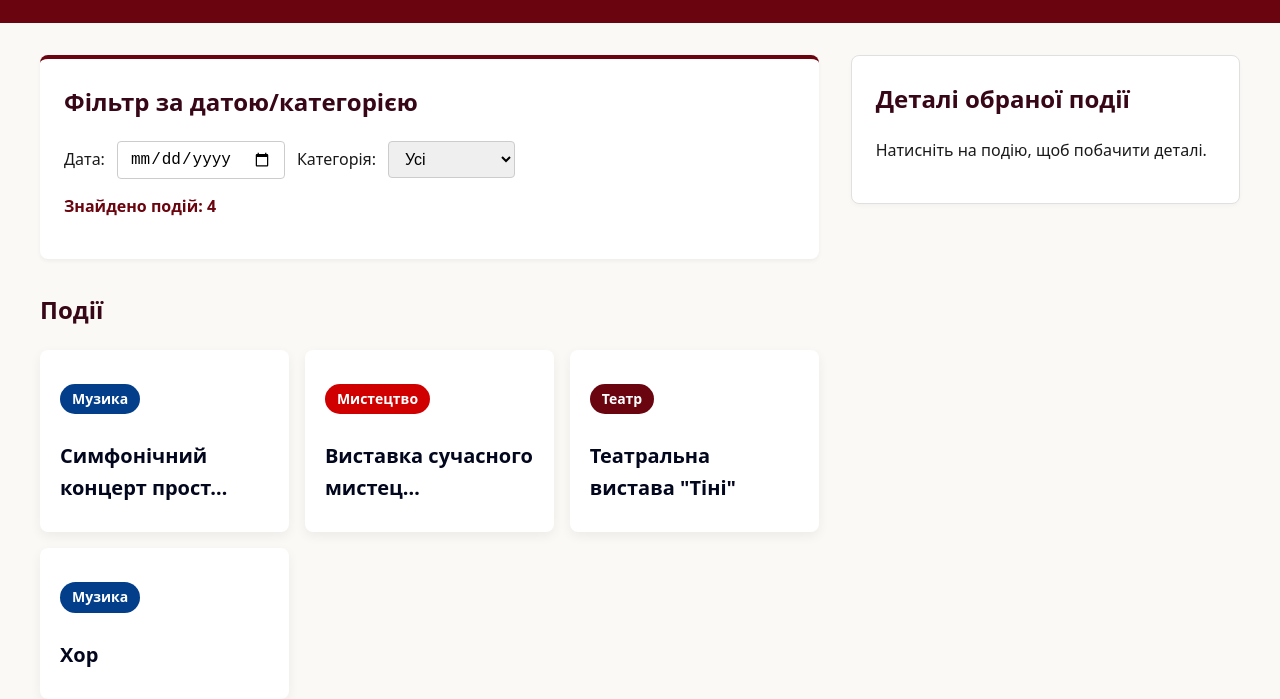
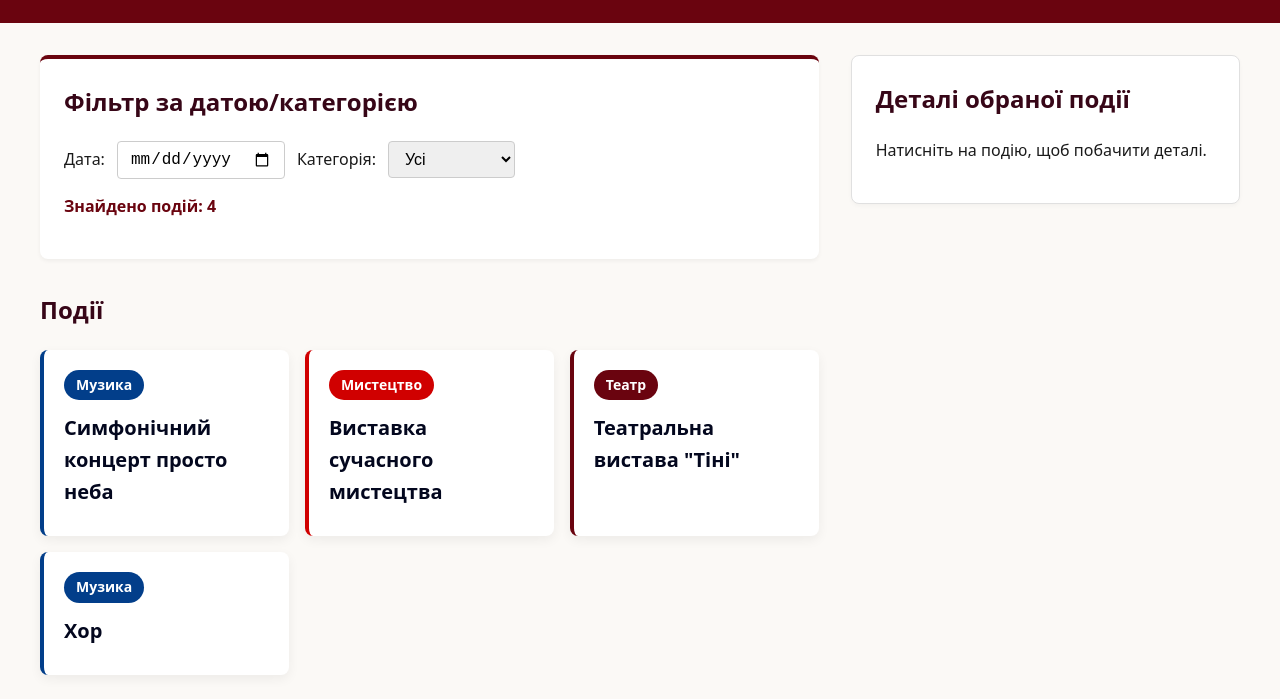
Before and after one commit to zhuravlova-k/web-apps-2026, a plain HTML site: page index.html in a window 1280 px wide. Shown: the part 115-814 px from the top of the page. Drawn offline with Linux system fonts and the light colour scheme.

Commit message:
Lab 7: render events via DOM, remove static placeholders programmatically, add events counter

```diff
--- a/css/style.css
+++ b/css/style.css
@@ -1,4 +1,6 @@
-*, *::before, *::after {
+*,
+*::before,
+*::after {
     box-sizing: border-box;
 }
 
@@ -87,7 +89,7 @@ h3 {
     background-color: #ffffff;
     padding: 1.5rem;
     border-radius: 8px;
-    box-shadow: 0 2px 4px rgba(0,0,0,0.05);
+    box-shadow: 0 2px 4px rgba(0, 0, 0, 0.05);
     margin-bottom: 2rem;
     border-top: 4px solid #6a040f;
 }
@@ -106,6 +108,12 @@ h3 {
     border-radius: 4px;
 }
 
+#events-count {
+    margin-top: 15px;
+    font-weight: bold;
+    color: #6a040f;
+}
+
 .cards {
     display: grid;
     grid-template-columns: 1fr;
@@ -116,10 +124,22 @@ article {
     background-color: #ffffff;
     padding: 20px;
     border-radius: 8px;
-    box-shadow: 0 4px 12px rgba(0,0,0,0.06);
+    box-shadow: 0 4px 12px rgba(0, 0, 0, 0.06);
     display: flex;
     flex-direction: column;
     align-items: flex-start;
+}
+
+.event-card-music {
+    border-left: 4px solid #023e8a;
+}
+
+.event-card-art {
+    border-left: 4px solid #d00000;
+}
+
+.event-card-theater {
+    border-left: 4px solid #6a040f;
 }
 
 .badge {
@@ -129,6 +149,10 @@ article {
     font-size: 14px;
     font-weight: 600;
     color: #ffffff;
+}
+
+.cards article p.badge {
+    margin: 0;
 }
 
 .badge-music {
@@ -155,7 +179,7 @@ aside {
     padding: 1.5rem;
     border-radius: 8px;
     border: 1px solid #e0e0e0;
-    box-shadow: 0 2px 4px rgba(0,0,0,0.03);
+    box-shadow: 0 2px 4px rgba(0, 0, 0, 0.03);
 }
 
 footer {
--- a/index.html
+++ b/index.html
@@ -36,12 +36,29 @@
                         <option value="theater">Театр</option>
                     </select>
                 </div>
-                <p id="events-count" style="margin-top: 15px; font-weight: bold; color: #6a040f;"></p>
+                <p id="events-count"></p>
             </section>
 
             <section id="events">
                 <h2>Події</h2>
                 <div class="cards" id="events-list">
+                    <article>
+                        <span class="badge badge-music">Музика</span>
+                        <h3>Симфонічний концерт просто неба</h3>
+                        <p class="event-date">28 травня, 19:00</p>
+                    </article>
+
+                    <article>
+                        <span class="badge badge-art">Мистецтво</span>
+                        <h3>Виставка сучасного мистецтва</h3>
+                        <p class="event-date">30 травня, 12:00</p>
+                    </article>
+
+                    <article>
+                        <span class="badge badge-theater">Театр</span>
+                        <h3>Театральна вистава "Тіні"</h3>
+                        <p class="event-date">1 червня, 18:30</p>
+                    </article>
                 </div>
             </section>
         </main>
--- a/script.js
+++ b/script.js
@@ -1,6 +1,6 @@
 console.log('script.js підключено');
 
-// масив об'єктів з даними подій
+// масив об'єктів з даними подій (з практикуму 6)
 const cityEvents = [
     { title: 'Симфонічний концерт просто неба', category: 'music' },
     { title: 'Виставка сучасного мистецтва', category: 'art' },
@@ -8,60 +8,52 @@ const cityEvents = [
     { title: 'Хор', category: 'music' }
 ];
 
-// стрілкова функція: обрізає текст до n символів і додає '…'
-const shorten = (text, n) => text.length > n ? text.slice(0, n).trimEnd() + '…' : text;
-
-// вибір контейнерів на сторінці
+// вибір контейнера списку та елемента-підсумку
 const listContainer = document.querySelector('#events-list');
 const countElement = document.querySelector('#events-count');
 
-// функція рендеру подій у dom
+// програмне видалення статичних карток-заглушок з практикуму 2
+listContainer.querySelectorAll('article').forEach(card => card.remove());
+
+// стрілкова функція з практикуму 6: обрізає текст до n символів і додає '…'
+const shorten = (text, n) => text.length > n ? text.slice(0, n).trimEnd() + '…' : text;
+
+// рендер подій у DOM: очищає контейнер, для кожної події створює article
+// з p (категорія) і h3 (назва), ставить data-category та класи за категорією,
+// після циклу оновлює лічильник подій
 function renderEvents(events) {
-    // очищення наявного вмісту контейнера
     listContainer.innerHTML = '';
-    let count = 0;
 
-    // цикл для створення елементів кожної події
     for (const event of events) {
-        // створення article (крок 5)
         const card = document.createElement('article');
-
-        // встановлення атрибута та додавання умовного класу за категорією
         card.setAttribute('data-category', event.category);
         card.classList.add(`event-card-${event.category}`);
 
-        // створення параграфа для категорії
         const categoryPara = document.createElement('p');
+        categoryPara.classList.add('badge');
+        if (event.category === 'music') {
+            categoryPara.textContent = 'Музика';
+            categoryPara.classList.add('badge-music');
+        } else if (event.category === 'art') {
+            categoryPara.textContent = 'Мистецтво';
+            categoryPara.classList.add('badge-art');
+        } else if (event.category === 'theater') {
+            categoryPara.textContent = 'Театр';
+            categoryPara.classList.add('badge-theater');
+        } else {
+            categoryPara.textContent = event.category;
+        }
 
-        let categoryName = '';
-        if (event.category === 'music') {
-            categoryName = 'Музика';
-            categoryPara.classList.add('badge', 'badge-music');
-        } else if (event.category === 'art') {
-            categoryName = 'Мистецтво';
-            categoryPara.classList.add('badge', 'badge-art');
-        } else if (event.category === 'theater') {
-            categoryName = 'Театр';
-            categoryPara.classList.add('badge', 'badge-theater');
-        }
-        categoryPara.textContent = categoryName;
+        // назва виводиться повністю; shorten лише додає підказку при наведенні
+        const title = document.createElement('h3');
+        title.textContent = event.title;
+        title.title = shorten(event.title, 20);
 
-        // створення заголовка h3 із застосуванням нашої функції обрізання
-        const title = document.createElement('h3');
-        title.textContent = shorten(event.title, 25);
-
-        // додавання дочірніх елементів у картку
         card.append(categoryPara, title);
-
-        // додавання готової картки у контейнер
         listContainer.append(card);
-        count++;
     }
 
-    // оновлення підсумкового елемента
-    if (countElement) {
-        countElement.textContent = `Знайдено подій: ${count}`;
-    }
+    countElement.textContent = `Знайдено подій: ${events.length}`;
 }
 
 // виклик рендеру при завантаженні сторінки
```
